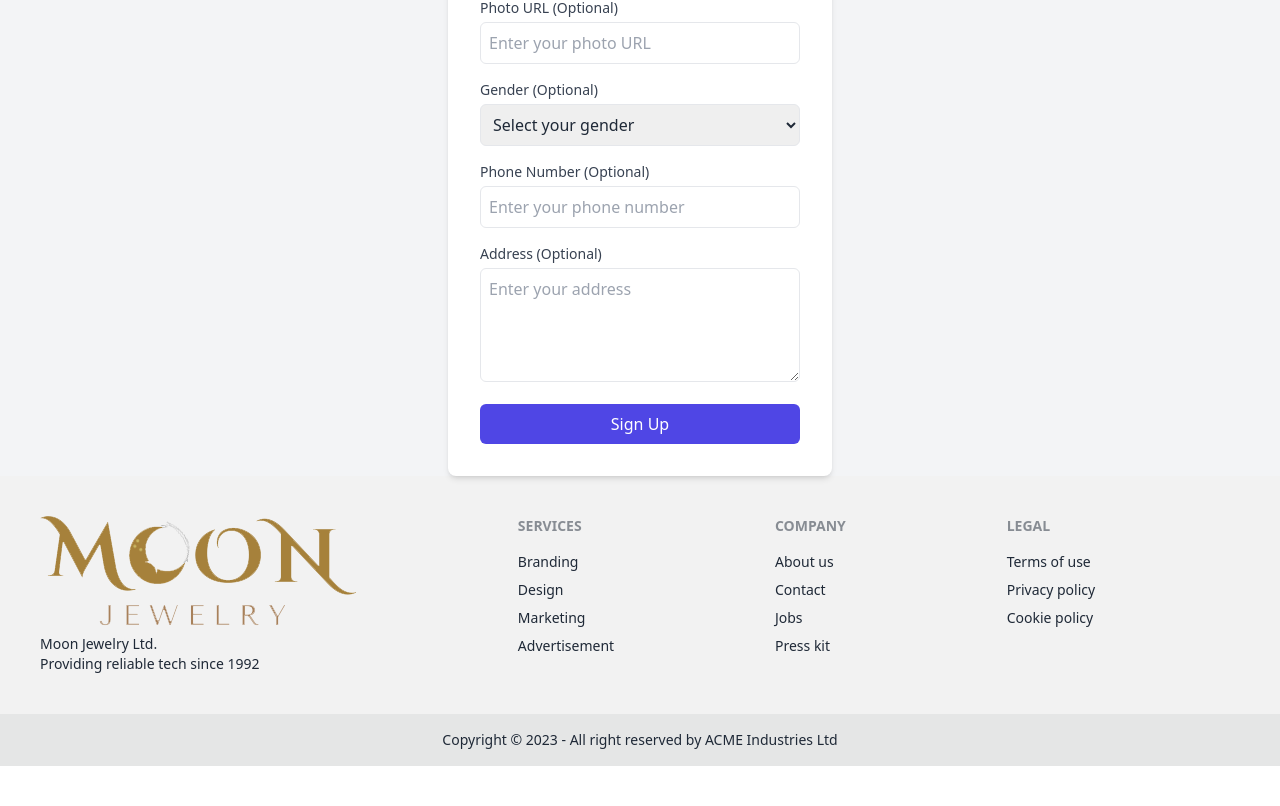
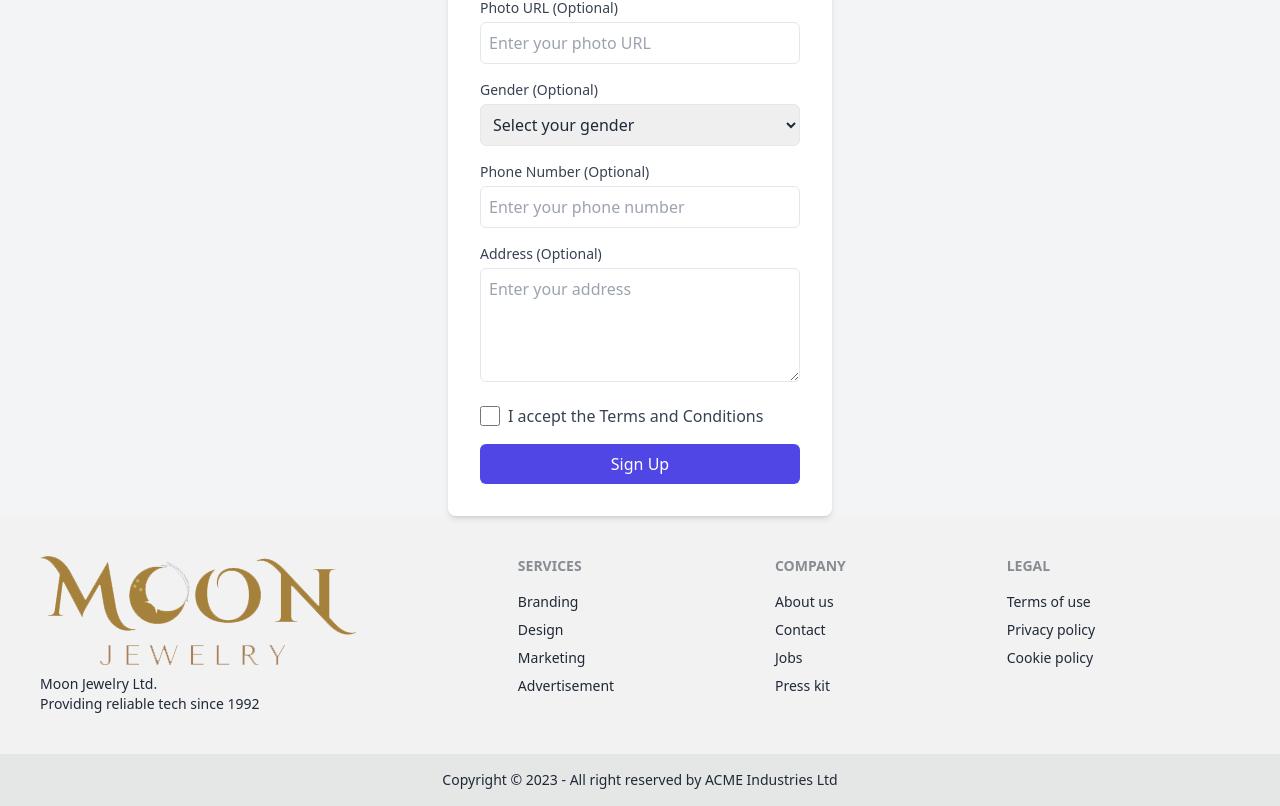
Before and after one commit to naserwp/moon-jewelry, a React (Vite) app: page /signup in a window 1280 px wide. Shown: the part 498-1304 px from the top of the page. Before the commit the page ends 1264 px from the top, so only its background shows below. Built offline with nearby package versions, Linux system fonts and the light colour scheme.

Commit message:
firebase working on to connact auth

```diff
--- a/src/pages/Login/LoginPage/LoginPage.jsx
+++ b/src/pages/Login/LoginPage/LoginPage.jsx
@@ -20,7 +20,7 @@ const LoginPage = () => {
           <input
             type="text"
             id="username"
-            name="username"
+            name="email"
             className="mt-1 p-2 w-full border rounded-md"
             placeholder="Enter your username"
           />
--- a/src/pages/Login/SignUpPage/SignUpPage.jsx
+++ b/src/pages/Login/SignUpPage/SignUpPage.jsx
@@ -174,6 +174,19 @@ const SignUpPage = () => {
             ></textarea>
           </div>
 
+          {/* Terms and Conditions Checkbox */}
+          <div className="mb-4">
+            <label className="flex items-center">
+              <input
+                type="checkbox"
+                name="acceptTerms"
+                className="form-checkbox h-5 w-5 text-indigo-600"
+              />
+              <span className="ml-2 text-gray-700">
+                I accept the <a href="/terms">Terms and Conditions</a>
+              </span>
+            </label>
+          </div>
           {/* Sign Up Button */}
           <button
             className="w-full py-2 px-4 bg-indigo-600 text-white rounded-md hover:bg-indigo-700 transition duration-300"
--- a/src/pages/Shared/NavBar/NavBar.jsx
+++ b/src/pages/Shared/NavBar/NavBar.jsx
@@ -1,9 +1,15 @@
 import { Link } from 'react-router-dom';
 import logoImg from '../../../assets/MoonJewelery1.png';
 import userProfilePic from '../../../assets/category/cate5.jpg';
+import { useContext } from 'react';
+import { AuthContext } from '../../../providers/AuthProvider';
+import { FaUser } from 'react-icons/fa';
 
 
 const NavBar = () => {
+
+    const {user} = useContext(AuthContext)
+
     const navOptions = <>
         <li><Link to="/">Home</Link></li>
         <li><Link to="/all-jewelry">All Jewelry</Link></li>
@@ -43,17 +49,26 @@ const NavBar = () => {
                         </label>
                         <ul tabIndex={0} className="menu menu-sm dropdown-content mt-3 z-[1] p-2 shadow bg-base-100 rounded-box w-52">
                             <li>
-                                <Link to="/profile" className="justify-between">
-                                    Profile
+                                {user && <Link to="/profile" className="justify-between">
+
+                                    <div className='flex gap-2'>
+                                        <FaUser></FaUser>
+                                    {/* {user.displayName} */}
+                                    </div>
                                     <span className="badge">New</span>
-                                </Link>
+                                </Link>}
                             </li>
                             <li><Link to="/login">Login</Link></li>
                             <li><Link to="/signup">Signup</Link></li>
                             <li><Link to="/profile">Profile</Link></li>
                             <li><Link to="/client-dashboard">Client Dashboard</Link></li>
                             <li><Link to="/owner-dashboard">Owner Dashboard</Link></li>
-                            <li><Link>Logout</Link></li>
+                            <li>
+                                { user ?
+                                <Link>Logout</Link> :
+                                <Link>Login</Link>
+                            }
+                            </li>
                         </ul>
                     </div>
                 </div>
```
